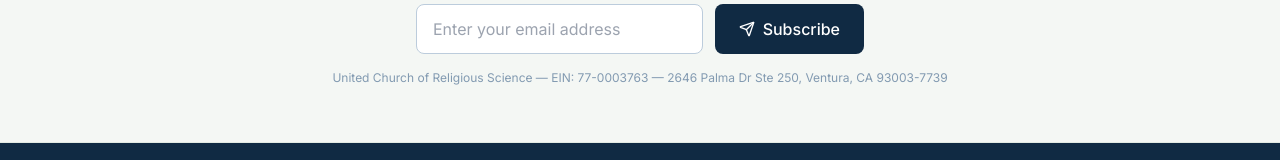
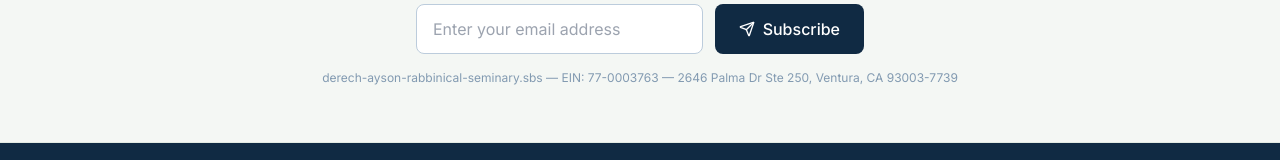
Before and after one commit to irmafiguero199/unitedchurchofreligiousscience.sbs, a React (Vite) app in the folder united-church-of-religious-science/: page / in a window 1280 px wide. Shown: the part 3537-3697 px from the top of the page. Built offline with nearby package versions, Linux system fonts and the light colour scheme.

Commit message:
Update EIN and address in Newsletter component

```diff
--- a/united-church-of-religious-science/src/components/Newsletter.jsx
+++ b/united-church-of-religious-science/src/components/Newsletter.jsx
@@ -48,7 +48,7 @@ export default function Newsletter() {
           )}
 
           <p className="text-xs text-primary-400 mt-4">
-            United Church of Religious Science — EIN: 77-0003763 — 2646 Palma Dr Ste 250, Ventura, CA 93003-7739
+            derech-ayson-rabbinical-seminary.sbs — EIN: 77-0003763 — 2646 Palma Dr Ste 250, Ventura, CA 93003-7739
           </p>
         </div>
       </div>
```
